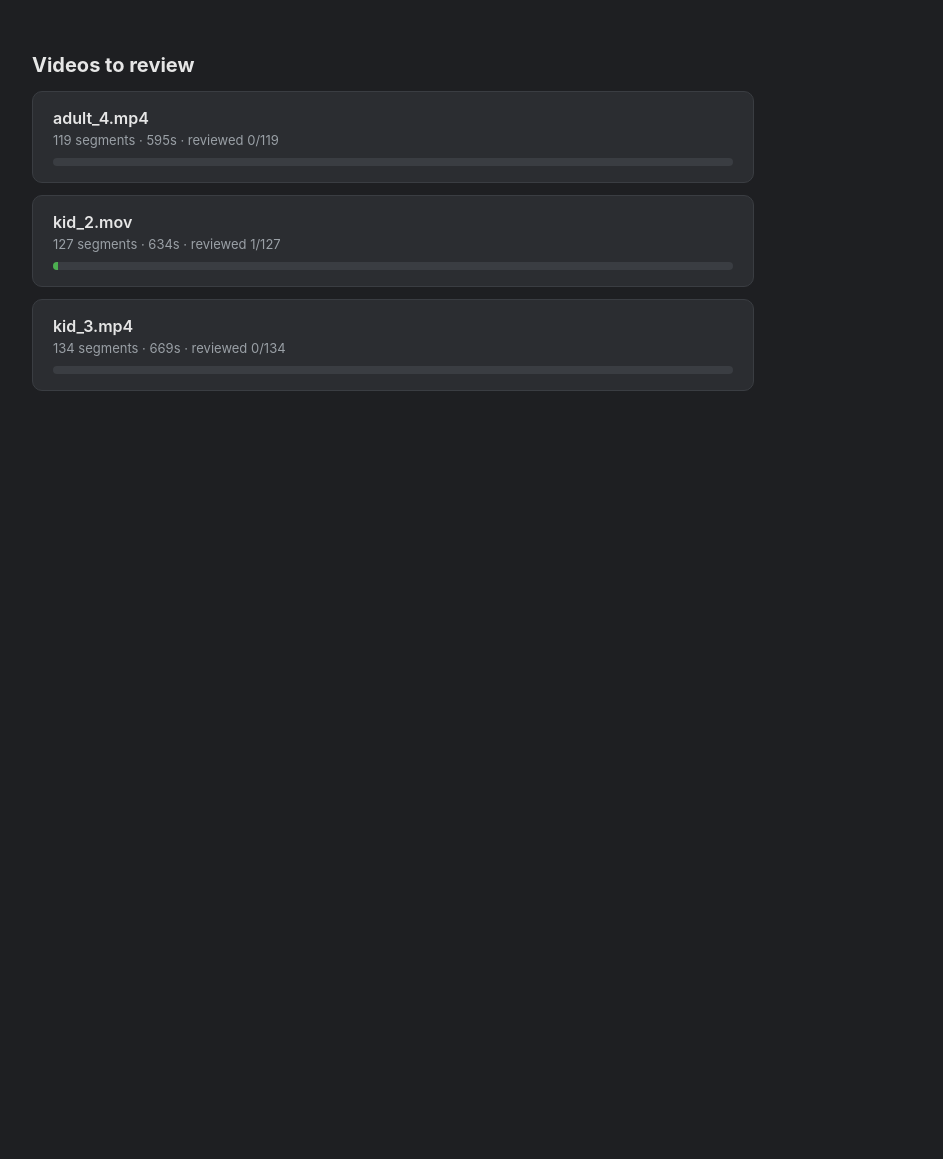
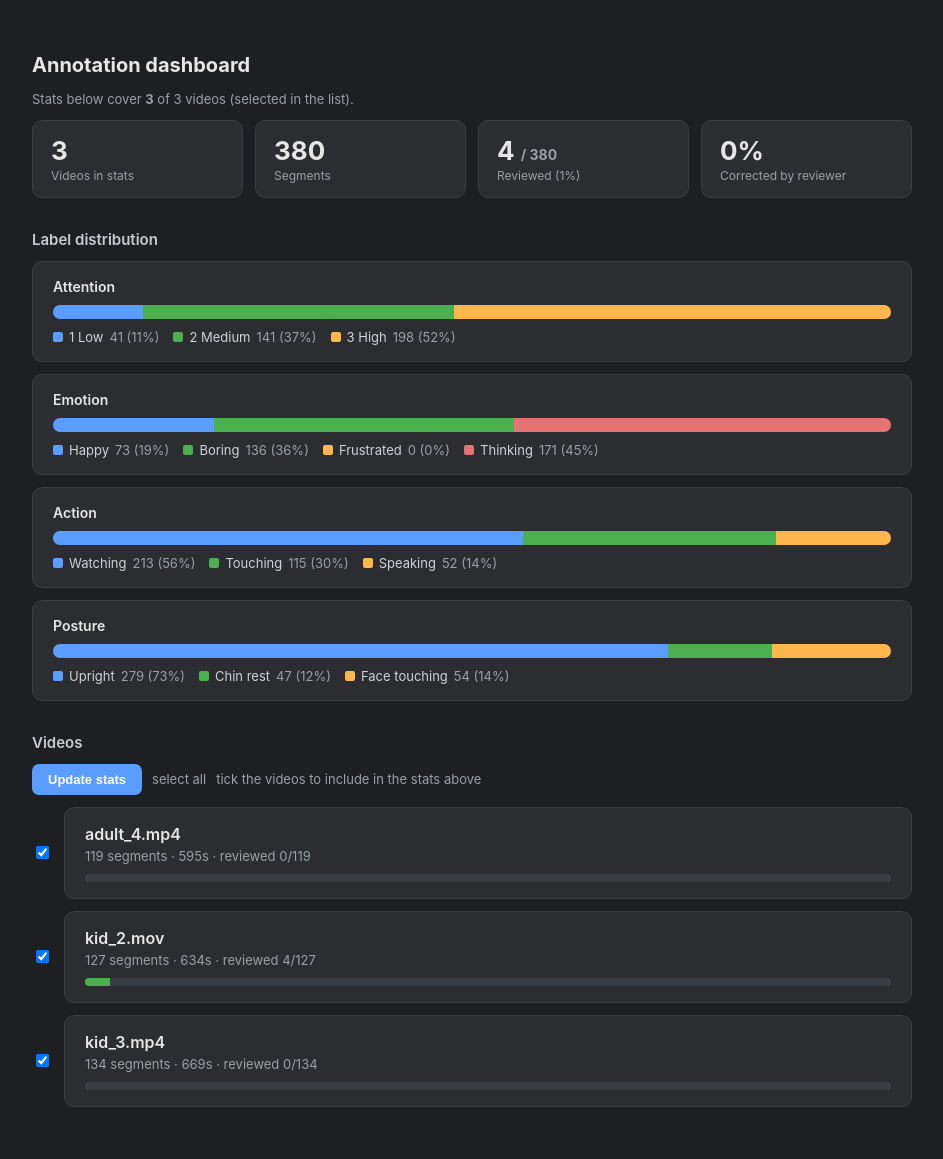
Before and after one commit to yeongha-shin/cs-anno, a Flask app: page / in a window 1280 px wide. Shown: the whole page, without its empty margins (8-951 px from the left). Before the commit the page ends 391 px from the top, so only its background shows below. Run offline with Flask 3, Linux system fonts and the light colour scheme.

Commit message:
[Feat] 20260526 Annotation UI First init

```diff
--- a/review/app.py
+++ b/review/app.py
@@ -14,7 +14,10 @@ from flask import Flask, jsonify, request, send_file, render_template, abort
 
 ROOT = os.path.dirname(os.path.dirname(os.path.abspath(__file__)))
 sys.path.insert(0, ROOT)
-from schema import schema_json  # noqa: E402
+from schema import schema_json, SCHEMA, DIMENSIONS, valid_values  # noqa: E402
+
+# Distinct colors cycled per option within a dimension (dashboard bars).
+PALETTE = ["#5b9dff", "#4caf50", "#ffb74d", "#e57373", "#ba68c8", "#4dd0e1"]
 
 OUTPUT_DIR = os.path.join(ROOT, "output")
 app = Flask(__name__)
@@ -37,27 +40,85 @@ def save(name, data):
         json.dump(data, f, ensure_ascii=False, indent=2)
 
 
-def list_videos():
-    items = []
+def load_all():
+    """(name, data) for every output/<name>.json (skips _-prefixed/unreadable)."""
+    out = []
     for p in sorted(glob.glob(os.path.join(OUTPUT_DIR, "*.json"))):
         name = os.path.splitext(os.path.basename(p))[0]
         if name.startswith("_"):
             continue
         try:
-            d = json.load(open(p, encoding="utf-8"))
+            out.append((name, json.load(open(p, encoding="utf-8"))))
         except Exception:
             continue
-        n = d.get("n_segments", len(d.get("segments", [])))
-        reviewed = sum(1 for s in d["segments"] if s.get("reviewed"))
+    return out
+
+
+def list_videos(all_data):
+    items = []
+    for name, d in all_data:
+        segs = d.get("segments", [])
+        n = d.get("n_segments", len(segs))
+        reviewed = sum(1 for s in segs if s.get("reviewed"))
         items.append({"name": name, "video_name": d.get("video_name", name),
                        "n": n, "reviewed": reviewed,
                        "duration": d.get("duration", 0)})
     return items
 
 
+def compute_stats(all_data):
+    """Aggregate label distribution + review progress across all videos."""
+    counts = {dim: {v: 0 for v in valid_values(dim)} for dim in DIMENSIONS}
+    n_seg = n_reviewed = changed = 0
+    for _, d in all_data:
+        for s in d.get("segments", []):
+            n_seg += 1
+            labels = s.get("labels", {})
+            for dim in DIMENSIONS:
+                if labels.get(dim) in counts[dim]:
+                    counts[dim][labels[dim]] += 1
+            if s.get("reviewed"):
+                n_reviewed += 1
+                auto = s.get("auto", {})
+                if any(labels.get(dim) != auto.get(dim, {}).get("value")
+                       for dim in DIMENSIONS):
+                    changed += 1
+
+    dims = []
+    for dim in DIMENSIONS:
+        total = sum(counts[dim].values())
+        opts = []
+        for i, (v, label, _desc) in enumerate(SCHEMA[dim]["options"]):
+            c = counts[dim][v]
+            opts.append({"value": v, "label": label, "count": c,
+                         "pct": (100 * c / total) if total else 0,
+                         "color": PALETTE[i % len(PALETTE)]})
+        dims.append({"key": dim, "title": SCHEMA[dim]["title"],
+                     "options": opts, "total": total})
+
+    return {
+        "n_videos": len(all_data),
+        "n_segments": n_seg,
+        "n_reviewed": n_reviewed,
+        "progress": (100 * n_reviewed / n_seg) if n_seg else 0,
+        "changed": changed,
+        "change_pct": (100 * changed / n_reviewed) if n_reviewed else 0,
+        "dims": dims,
+    }
+
+
 @app.route("/")
 def index():
-    return render_template("index.html", videos=list_videos())
+    all_data = load_all()
+    names = [n for n, _ in all_data]
+    # ?v=<name> (repeatable) picks which videos feed the stats; default = all.
+    picked = [n for n in request.args.getlist("v") if n in names]
+    selected = set(picked) if picked else set(names)
+    chosen = [(n, d) for n, d in all_data if n in selected]
+    return render_template("index.html",
+                           videos=list_videos(all_data),
+                           stats=compute_stats(chosen),
+                           selected=selected)
 
 
 @app.route("/review/<name>")
--- a/review/templates/index.html
+++ b/review/templates/index.html
@@ -2,32 +2,118 @@
 <html lang="en">
 <head>
 <meta charset="utf-8">
-<title>Review - videos</title>
+<title>Review - dashboard</title>
 <style>
   body { font-family: -apple-system, system-ui, sans-serif; background:#1e1f22; color:#e6e6e6; margin:0; padding:40px; }
   h1 { font-size:20px; }
+  h2 { font-size:15px; color:#c8ccd0; margin:32px 0 12px; font-weight:600; }
+  .wrap { max-width:880px; }
+
+  /* summary cards */
+  .summary { display:flex; flex-wrap:wrap; gap:12px; }
+  .stat { background:#2b2d31; border:1px solid #3a3d42; border-radius:10px;
+          padding:14px 18px; flex:1; min-width:120px; }
+  .stat .num { font-size:26px; font-weight:700; }
+  .stat .lbl { color:#9aa0a6; font-size:12px; margin-top:2px; }
+
+  /* distribution */
+  .dim { background:#2b2d31; border:1px solid #3a3d42; border-radius:10px;
+         padding:16px 20px; margin:12px 0; }
+  .dim .title { font-size:14px; font-weight:600; margin-bottom:10px; }
+  .stack { display:flex; height:14px; border-radius:7px; overflow:hidden; background:#3a3d42; }
+  .stack span { height:100%; }
+  .legend { display:flex; flex-wrap:wrap; gap:14px; margin-top:10px; font-size:13px; color:#cfd3d7; }
+  .legend .item { display:flex; align-items:center; gap:6px; }
+  .dot { width:10px; height:10px; border-radius:2px; display:inline-block; }
+  .legend .c { color:#9aa0a6; }
+
+  /* video list */
+  .row { display:flex; align-items:center; gap:12px; margin:12px 0; }
+  .row .pick { flex:0 0 auto; }
   .card { display:block; background:#2b2d31; border:1px solid #3a3d42; border-radius:10px;
-          padding:16px 20px; margin:12px 0; text-decoration:none; color:inherit; max-width:680px; }
+          padding:16px 20px; text-decoration:none; color:inherit; flex:1; }
   .card:hover { border-color:#5b9dff; }
+  .card.off { opacity:0.45; }
   .name { font-size:16px; font-weight:600; }
   .meta { color:#9aa0a6; font-size:13px; margin-top:4px; }
   .bar { height:8px; background:#3a3d42; border-radius:4px; margin-top:10px; overflow:hidden; }
   .fill { height:100%; background:#4caf50; }
   .empty { color:#9aa0a6; }
+  .controls { margin:6px 0 0; display:flex; gap:10px; align-items:center; }
+  button { background:#5b9dff; color:#fff; border:none; border-radius:7px;
+           padding:8px 16px; font-size:13px; font-weight:600; cursor:pointer; }
+  button:hover { background:#4a8cef; }
+  .controls a { color:#9aa0a6; font-size:13px; text-decoration:none; }
+  .controls a:hover { color:#cfd3d7; }
+  .hint { color:#9aa0a6; font-size:13px; }
 </style>
 </head>
 <body>
-  <h1>Videos to review</h1>
+<div class="wrap">
+  <h1>Annotation dashboard</h1>
+
   {% if not videos %}
     <p class="empty">No analyzed videos yet. Run <code>python extract.py &lt;video&gt;</code> first.</p>
-  {% endif %}
+  {% else %}
+
+  <p class="hint">Stats below cover <strong>{{ stats.n_videos }}</strong> of {{ videos|length }} videos
+    (selected in the list).</p>
+
+  <div class="summary">
+    <div class="stat"><div class="num">{{ stats.n_videos }}</div><div class="lbl">Videos in stats</div></div>
+    <div class="stat"><div class="num">{{ stats.n_segments }}</div><div class="lbl">Segments</div></div>
+    <div class="stat">
+      <div class="num">{{ stats.n_reviewed }} <span style="font-size:14px;color:#9aa0a6">/ {{ stats.n_segments }}</span></div>
+      <div class="lbl">Reviewed ({{ '%.0f'|format(stats.progress) }}%)</div>
+    </div>
+    <div class="stat">
+      <div class="num">{{ '%.0f'|format(stats.change_pct) }}%</div>
+      <div class="lbl">Corrected by reviewer</div>
+    </div>
+  </div>
+
+  <h2>Label distribution</h2>
+  {% for dim in stats.dims %}
+    <div class="dim">
+      <div class="title">{{ dim.title }}</div>
+      <div class="stack">
+        {% for o in dim.options %}
+          {% if o.pct %}<span title="{{ o.label }}: {{ o.count }}" style="width:{{ o.pct }}%;background:{{ o.color }}"></span>{% endif %}
+        {% endfor %}
+      </div>
+      <div class="legend">
+        {% for o in dim.options %}
+          <span class="item">
+            <span class="dot" style="background:{{ o.color }}"></span>
+            {{ o.label }} <span class="c">{{ o.count }} ({{ '%.0f'|format(o.pct) }}%)</span>
+          </span>
+        {% endfor %}
+      </div>
+    </div>
+  {% endfor %}
+
+  <h2>Videos</h2>
+  <form method="get">
+    <div class="controls">
+      <button type="submit">Update stats</button>
+      <a href="/">select all</a>
+      <span class="hint">tick the videos to include in the stats above</span>
+    </div>
     {% for v in videos %}
-    <a class="card" href="/review/{{ v.name }}">
+      <div class="row">
+        <input class="pick" type="checkbox" name="v" value="{{ v.name }}"
+               {% if v.name in selected %}checked{% endif %} title="include in stats">
+        <a class="card {% if v.name not in selected %}off{% endif %}" href="/review/{{ v.name }}">
           <div class="name">{{ v.video_name }}</div>
           <div class="meta">{{ v.n }} segments · {{ '%.0f'|format(v.duration) }}s ·
             reviewed {{ v.reviewed }}/{{ v.n }}</div>
           <div class="bar"><div class="fill" style="width: {{ (100*v.reviewed/v.n) if v.n else 0 }}%"></div></div>
         </a>
+      </div>
     {% endfor %}
+  </form>
+
+  {% endif %}
+</div>
 </body>
 </html>
```
Also changed, not shown: extract.py (+9 -1 lines), pipeline/labelers.py (+76 -1 lines), output/adult_4.json, output/kid_2.json, output/kid_3.json. Lines whose indentation alone changed are shown as unchanged.
